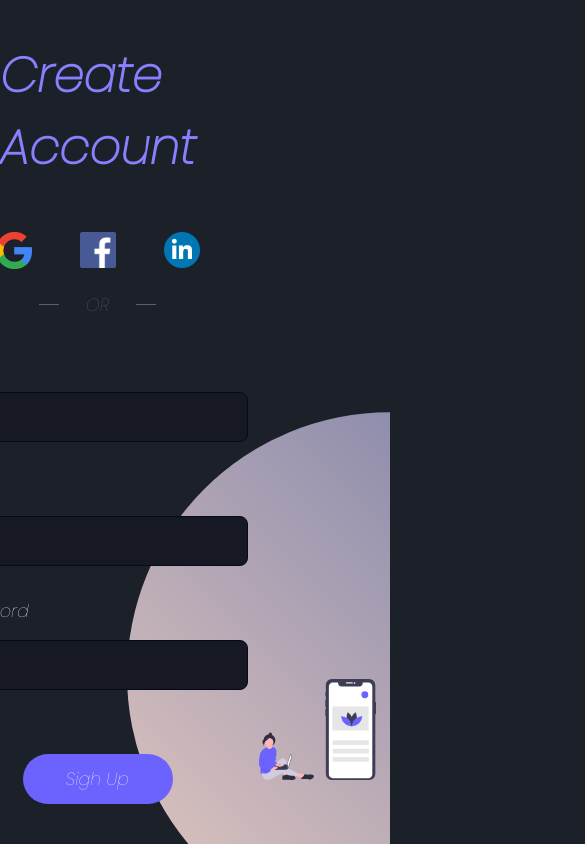
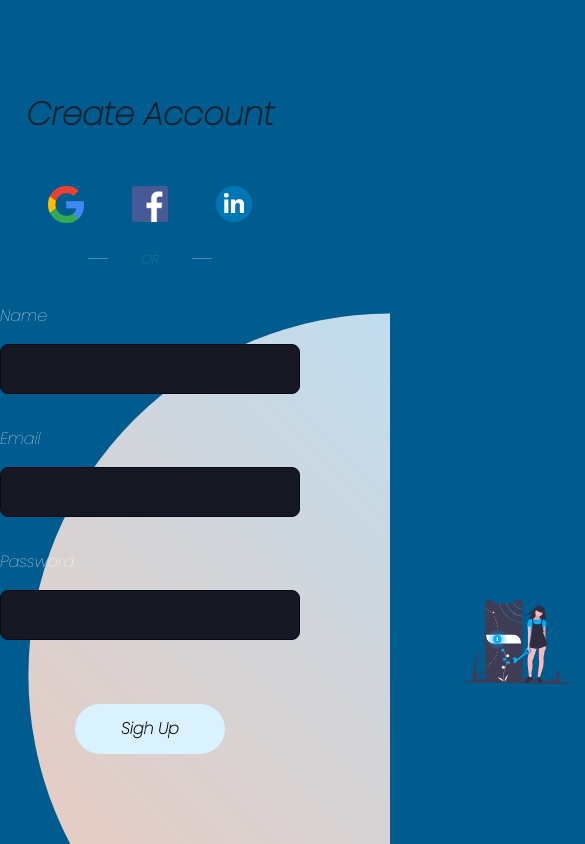
Before and after one commit to anadasilva87/paginalogin, a plain HTML site: page index.html in a window 390 px wide. Shown: the top 844 px of the page, 585 px wide, since content can reach past the window. Drawn offline with Linux system fonts and the light colour scheme.

Commit message:
primeiro commit

```diff
--- a/cadastro.html
+++ b/index.html
@@ -4,7 +4,7 @@
     <meta charset="UTF-8">
     <meta http-equiv="X-UA-Compatible" content="IE=edge">
     <meta name="viewport" content="width=device-width, initial-scale=1.0">
-    <link rel="stylesheet" href="cadastro.css">
+    <link rel="stylesheet" href="style.css">
     <title>Sign Up Form</title>
 </head>
 <body>
@@ -48,7 +48,7 @@
     </main>
 
     <section class="imagens">
-        <img src="assets/mobile.svg" alt="Mobile">
+        <img src="assets/undraw_unlock.svg" alt="Mobile">
         <div class="circle"></div>
     </section>
 
--- a/cadastro.css
+++ b/style.css
@@ -10,11 +10,12 @@
 }
 
 body{
-    background-color: #1b2029;
+    background-color: #005b8f;
     color: white;
     font-weight: 500;
     display: flex;
     min-height: 100vh;
+    min-width: 100vw;
 }
 
 main{
@@ -26,9 +27,10 @@ main{
 }
 
 main h1{
-    color: #8880fe;
+    color: #1b2029;
     font-size: 3rem;
     margin-bottom: 3rem;
+    text-align: center;
 
 }
 
@@ -118,21 +120,23 @@ main form input[type="submit"] {
     margin-top: 4rem;
     border: none;
     border-radius: 32px;
-    background-color: #6c63ff;
-    color: white;
-    font-size: 1.1rem;
+    background-color: #daf1ff;
+    color: black ;
+    font-size: 1.2rem;
+    font-weight: 800;
     transition: all .3s ease-in-out;
 }
 
 main form input[type="submit"]:hover{
-    background: #5952d4;
+    background: #5c92b2;
 
 }
 
 section.imagens{
+    width: 50vw;
     display: flex;
     align-items: flex-end;
-    padding: 4rem;
+    padding: 10rem;
 
 
 }
@@ -148,7 +152,42 @@ section.imagens .circle{
     width: 100%;
     top: 0;
     left:0;
-    background: linear-gradient(45deg, #e8cbc0, #636fa4);
-    clip-path: circle(40% at right 80%);
+    background: linear-gradient(45deg, #e8cbc0, #b2e3ff);
+    clip-path: circle(55% at right 80%);
     z-index: -1;
 }
+
+@media only screen and (min-width: 900px) and (max-width: 1200px) {
+    section.images img {
+        width: 110%;
+    }
+
+    section.images .circle {
+        clip-path: circle(35% at right 80%);
+    }
+}
+
+@media only screen and (max-width: 900px) {
+    section.images {
+        display: none;
+        visibility: hidden;
+    }
+
+    main {
+        width: 100vw;
+    }
+}
+
+@media only screen and (max-width: 450px) {
+    main h1 {
+        font-size: 2rem;
+    }
+
+    main .alternative span {
+        font-size: 0.8rem;
+    }
+
+    main form label span, main form input[type="submit"] {
+        font-size: 1rem;
+    }
+}
```
Also changed, not shown: Assets/coding.jpg (deleted), Assets/mobile.svg (deleted), Assets/undraw_unlock.svg (added), 1 other file.
